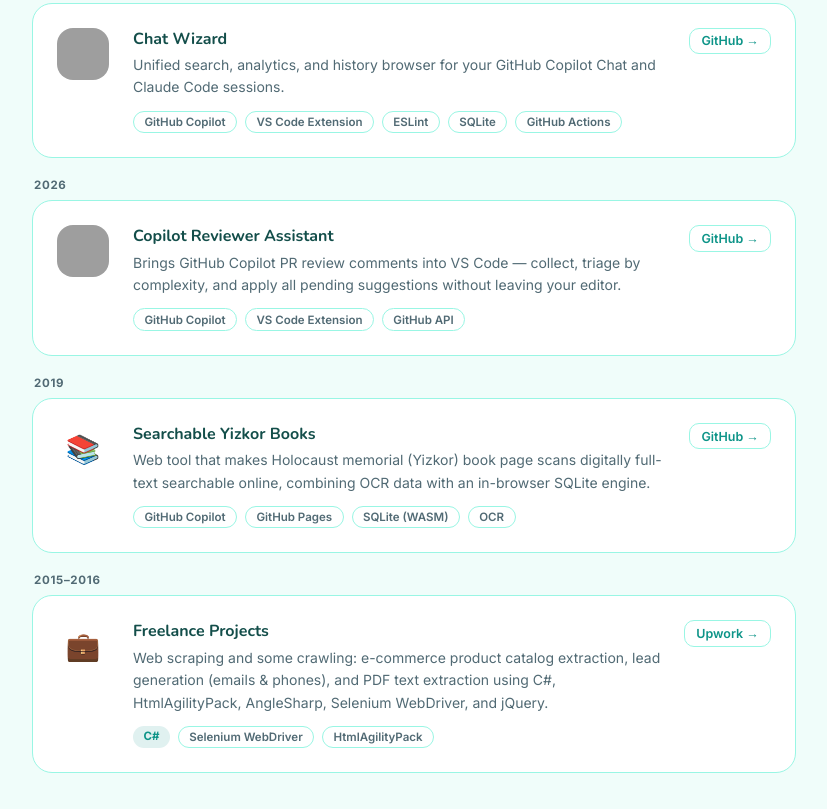
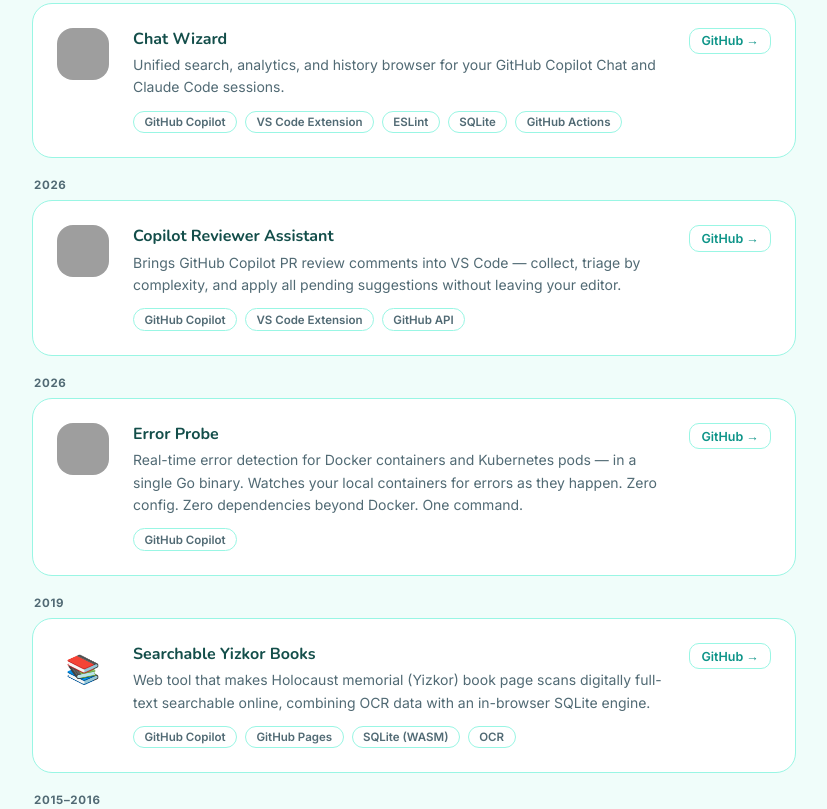
Before and after one commit to Veverke/Portfolio, a website built with Vite: page index.html in a window 1280 px wide. Shown: the part 1387-2196 px from the top of the page, without its empty margins (296-1123 px from the left). Built offline with nearby package versions, Linux system fonts and the light colour scheme; no server answers; grey boxes are pictures that could not be loaded.

Commit message:
+ error probe

```diff
--- a/index.html
+++ b/index.html
@@ -53,9 +53,6 @@
     <a href="#contact-section" class="nav-item">
       <span class="nav-icon"><i class="fa-solid fa-envelope fa-fw"></i></span> Contact
     </a>
-    <a href="cv.html" class="nav-item">
-      <span class="nav-icon"><i class="fa-solid fa-file-lines fa-fw"></i></span> View CV
-    </a>
   </nav>
 
   <div class="sidebar-footer">
@@ -65,9 +62,6 @@
       </a>
       <a href="https://www.linkedin.com/in/avrahamkahana" class="social-btn" title="LinkedIn" aria-label="LinkedIn" target="_blank" rel="noopener noreferrer">
         <i class="fa-brands fa-linkedin-in"></i>
-      </a>
-      <a href="https://twitter.com/" class="social-btn" title="X / Twitter" aria-label="X / Twitter" target="_blank" rel="noopener noreferrer">
-        <i class="fa-brands fa-x-twitter"></i>
       </a>
     </div>
     <a href="cv.html" class="cv-btn">
@@ -195,6 +189,26 @@
         </div>
         <div class="proj-actions">
           <a href="https://github.com/Veverke/CopilotReviewerAssistant" class="proj-action-link" target="_blank" rel="noopener noreferrer">GitHub →</a>
+        </div>
+      </div>
+
+      <div class="proj-year-label">2026</div>
+      <div class="featured-proj" data-repo="Veverke/ErrorProbe">
+        <div class="proj-emoji">
+          <img src="https://raw.githubusercontent.com/Veverke/ErrorProbe/master/assets/icon.png" alt="Error Probe icon" class="proj-icon-img">
+        </div>
+        <div class="proj-main">
+          <h3>Error Probe<span class="proj-name-meta proj-stars"></span></h3>
+          <p> Real-time error detection for Docker containers and Kubernetes pods — in a single Go binary.
+              Watches your local containers for errors as they happen. Zero config. Zero dependencies beyond Docker. One command.
+          </p>
+          <div class="proj-tags">
+            <span class="proj-tag proj-lang-tag" hidden></span>
+            <span class="proj-tag proj-tech-tag">GitHub Copilot</span>
+          </div>
+        </div>
+        <div class="proj-actions">
+          <a href="https://github.com/Veverke/ErrorProbe" class="proj-action-link" target="_blank" rel="noopener noreferrer">GitHub →</a>
         </div>
       </div>
 
--- a/src/style.css
+++ b/src/style.css
@@ -130,7 +130,6 @@
 .sidebar-nav {
   flex: 1;
   padding: var(--space-5) var(--space-3);
-  overflow-y: auto;
 }
 
 .nav-label {
```
Also changed, not shown: cv.html (+2 -2 lines).
